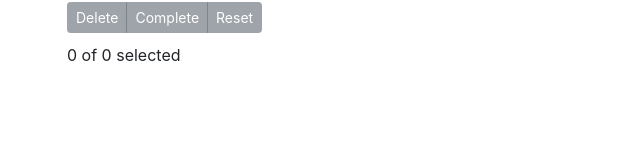
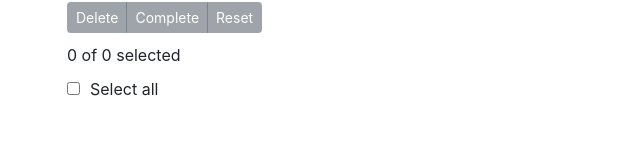
Before and after one commit to jatheepan/dolist, a React app: page / in a window 1280 px wide. Shown: the part 146-300 px from the top of the page, without its empty margins (288-928 px from the left). Built offline with nearby package versions, Linux system fonts and the light colour scheme.

Commit message:
select all functionality implemented

```diff
--- a/src/components/List.jsx
+++ b/src/components/List.jsx
@@ -14,7 +14,13 @@
   /* eslint-disable jsx-a11y/label-has-for */
   return (
     <li className={classes}>
-      <input type="checkbox" id={`d${item.id}`} onChange={onChange} ref={(input) => { inputCheckbox = input; }} />
+      <input
+        type="checkbox"
+        id={`d${item.id}`}
+        onChange={onChange}
+        checked={item.selected}
+        ref={(input) => { inputCheckbox = input; }}
+      />
       <label htmlFor={`d${item.id}`}>{item.label}</label>
     </li>
   );
@@ -26,8 +32,10 @@
 };
 
 const List = ({ items, onSelectionChange }) => {
+  let selectAllCheckbox = null;
   const listItems = items.map((item) => {
     const onChange = (_item, _checked) => {
+      selectAllCheckbox.checked = false;
       onSelectionChange([{
         id: _item.id,
         checked: _checked,
@@ -35,8 +43,16 @@
     };
     return (<Item key={item.id} item={item} onSelectionChange={onChange} />);
   });
+  const onSelectAllChange = () => {
+    onSelectionChange(items.map(item => ({
+      id: item.id,
+      checked: selectAllCheckbox.checked,
+    })));
+  };
   return (
     <div className="List">
+      <input type="checkbox" id="selectAll" ref={(input) => { selectAllCheckbox = input; }} onChange={onSelectAllChange} />
+      <label htmlFor="selectAll">Select all</label>
       <ul className="list-group list-group-flush">{listItems}</ul>
     </div>
   );
```
